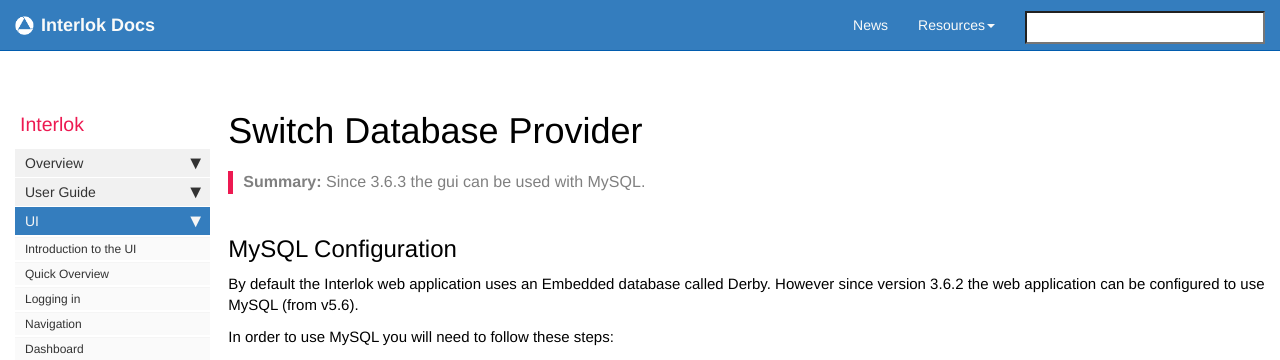
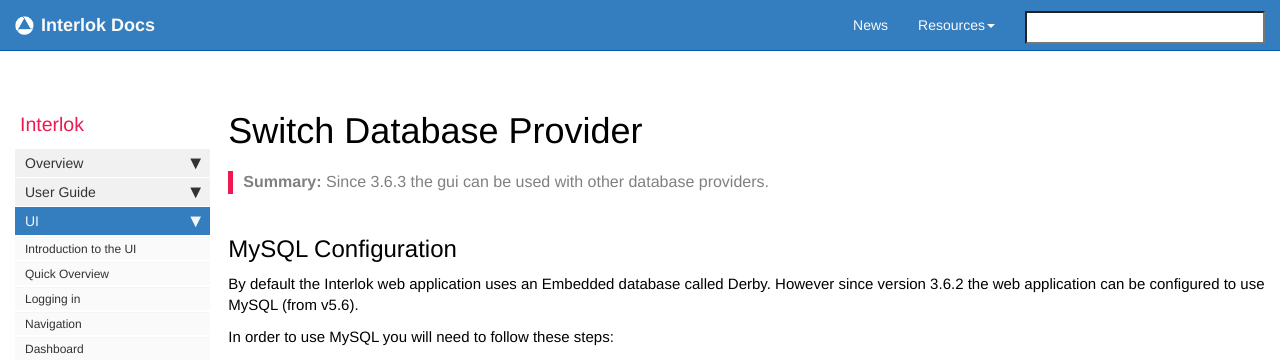
Before and after one commit to adaptris/interlok-docs-legacy, a Jekyll site: the page built from pages/ui/ui-switch-db.md, in a window 1280 px wide and 900 px high. Shown: the top 360 px of the window. Built offline with Jekyll 4.4.1, drawn with Linux system fonts in a browser that asks for light colours; nearby versions of some CDN libraries; comment, search, counter and statistics services are not loaded.

Commit message:
Updated the summary.

```diff
--- a/pages/ui/ui-switch-db.md
+++ b/pages/ui/ui-switch-db.md
@@ -5,7 +5,7 @@
 sidebar: home_sidebar
 permalink: ui-switch-db.html
 toc: false
-summary: Since 3.6.3 the gui can be used with MySQL.
+summary: Since 3.6.3 the gui can be used with other database providers.
 ---
 
 ## MySQL Configuration ##
```
